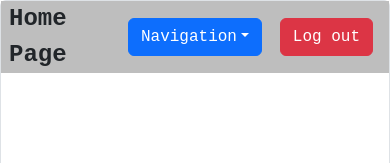
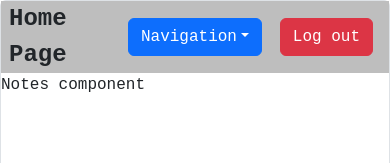
Before and after one commit to Pantaleon-Arkady/General-Project, a React (Vite) app in the folder frontend/: page /home in a window 390 px wide. Shown: the top 163 px of the page. Built offline with nearby package versions, Linux system fonts and the light colour scheme; sample sign-in values are in the browser's storage.

Commit message:
Home Page Apps Routing   - home page route nesting apps routes   - chnaged mobile navigation dropdown item to serve as a Link and replaced href with to attribute

```diff
--- a/frontend/src/components/NavButtons.jsx
+++ b/frontend/src/components/NavButtons.jsx
@@ -12,7 +12,7 @@ function NavButtons() {
         <>
             <div className="nav_desktop">
                 {navItems.map((item, i) => (
-                    <Link className="nav_links" key={i} to={item.path}>
+                    <Link className="nav_links" key={i} to={"/home/" + item.path}>
                         {item.name}
                     </Link>
                 ))}
@@ -25,7 +25,7 @@ function NavButtons() {
 
                 <Dropdown.Menu>
                     {navItems.map((item, i) => (
-                        <Dropdown.Item key={i} href={item.path}>
+                        <Dropdown.Item key={i} as={Link} to={"/home" + item.path}>
                             {item.name}
                         </Dropdown.Item>
                     ))}
--- a/frontend/src/main.jsx
+++ b/frontend/src/main.jsx
@@ -1,4 +1,3 @@
-
 import './index.css'
 import 'bootstrap/dist/css/bootstrap.min.css';
 import "bootstrap/dist/js/bootstrap.bundle.min.js";
@@ -11,6 +10,8 @@ import TrialComponent from "./trials/TrialComponent.jsx";
 import Register from "./forms/Register.jsx";
 import Login from "./forms/Login.jsx";
 import Home from "./pages/Home.jsx";
+import Notes from './apps/Notes.jsx';
+import Tasks from './apps/Tasks.jsx';
 
 createRoot(document.getElementById('root')).render(
     <BrowserRouter>
@@ -22,8 +23,15 @@ createRoot(document.getElementById('root')).render(
                         <Route path='/register' element={<Register />} />
                         <Route path='/login' element={<Login />} />
                     </Route>
+
+                    <Route path='/home' element={<Home />}>
+                        <Route index element={<Notes />} />
+                        <Route path='tasks' element={<Tasks />}/>
+                        <Route path='notes' element={<Notes />} />
+                    </Route>
+
                     <Route path='/trials' element={<TrialComponent />} />
-                    <Route path='/home' element={<Home />} />
+
                 </Routes>
             </StrictMode>
         </AuthProvider>
--- a/frontend/src/pages/Home.jsx
+++ b/frontend/src/pages/Home.jsx
@@ -1,6 +1,6 @@
 import { useEffect } from "react";
 import { useAuth } from "../context/AuthContext";
-import { useNavigate } from "react-router-dom";
+import { Outlet, useNavigate } from "react-router-dom";
 import NavButtons from "../components/NavButtons";
 
 function Home() {
@@ -39,6 +39,7 @@ function Home() {
                             </button>
                         </div>
                     </div>
+                    <Outlet />
                 </div>
             </div>
         </>
```
